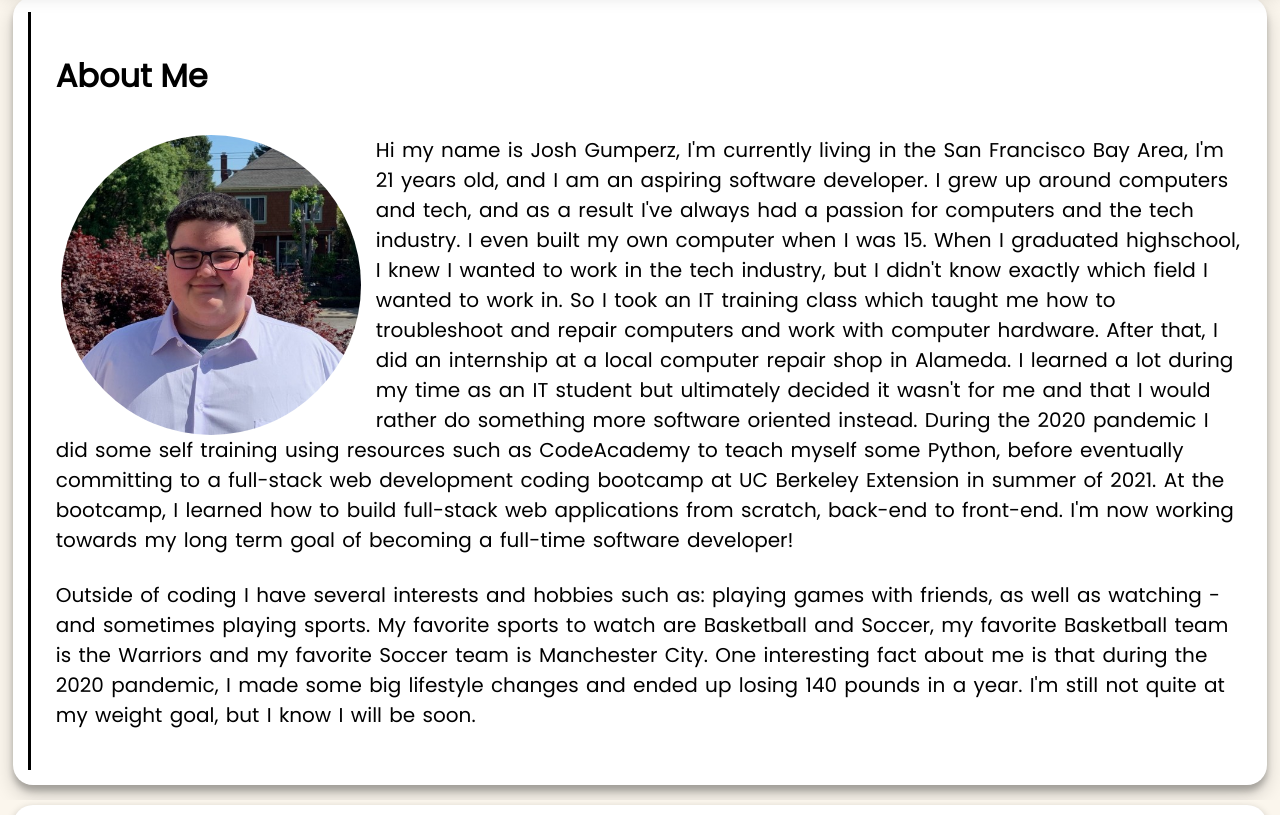
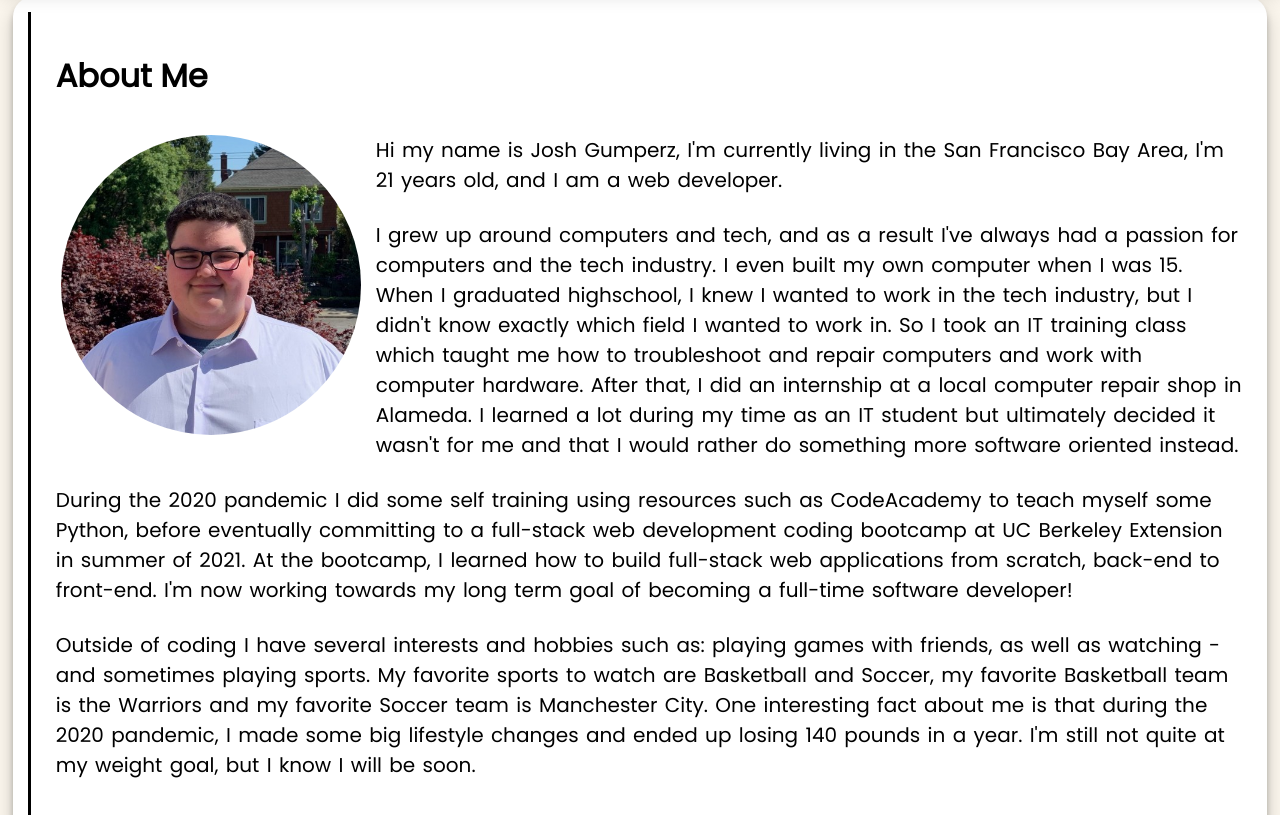
Before and after one commit to JoshGumperz/Portfolio, a React (Create React App) app: page /about in a window 1280 px wide. Shown: the part 598-1413 px from the top of the page. Built offline with nearby package versions, Linux system fonts and the light colour scheme.

Commit message:
added more paragraphs to about me text

```diff
--- a/src/pages/About/index.js
+++ b/src/pages/About/index.js
@@ -26,7 +26,13 @@ function About({scrollToSection}) {
                     <h2 className="about-h2">About Me</h2>
                     <img src={`${process.env.PUBLIC_URL}/assets/Images/Linked-In-Profile-Photo.jpg`} className="about-img" alt="Headshot"/>
                     <p className="about-text">
-                    Hi my name is Josh Gumperz, I'm currently living in the San Francisco Bay Area, I'm {getAge('03/10/2001')} years old, and I am an aspiring software developer. I grew up around computers and tech, and as a result I've always had a passion for computers and the tech industry. I even built my own computer when I was 15. When I graduated highschool, I knew I wanted to work in the tech industry, but I didn't know exactly which field I wanted to work in. So I took an IT training class which taught me how to troubleshoot and repair computers and work with computer hardware. After that, I did an internship at a local computer repair shop in Alameda. I learned a lot during my time as an IT student but ultimately decided it wasn't for me and that I would rather do something more software oriented instead. During the 2020 pandemic I did some self training using resources such as CodeAcademy to teach myself some Python, before eventually committing to a full-stack web development coding bootcamp at UC Berkeley Extension in summer of 2021. At the bootcamp, I learned how to build full-stack web applications from scratch, back-end to front-end. I'm now working towards my long term goal of becoming a full-time software developer!
+                    Hi my name is Josh Gumperz, I'm currently living in the San Francisco Bay Area, I'm {getAge('03/10/2001')} years old, and I am a web developer.
+                    </p>
+                    <p className="about-text">
+                    I grew up around computers and tech, and as a result I've always had a passion for computers and the tech industry. I even built my own computer when I was 15. When I graduated highschool, I knew I wanted to work in the tech industry, but I didn't know exactly which field I wanted to work in. So I took an IT training class which taught me how to troubleshoot and repair computers and work with computer hardware. After that, I did an internship at a local computer repair shop in Alameda. I learned a lot during my time as an IT student but ultimately decided it wasn't for me and that I would rather do something more software oriented instead.
+                    </p>
+                    <p className="about-text">
+                    During the 2020 pandemic I did some self training using resources such as CodeAcademy to teach myself some Python, before eventually committing to a full-stack web development coding bootcamp at UC Berkeley Extension in summer of 2021. At the bootcamp, I learned how to build full-stack web applications from scratch, back-end to front-end. I'm now working towards my long term goal of becoming a full-time software developer!
                     </p>
                     <p className="about-text">
                     Outside of coding I have several interests and hobbies such as: playing games with friends, as well as watching - and sometimes playing sports. My favorite sports to watch are Basketball and Soccer, my favorite Basketball team is the Warriors and my favorite Soccer team is Manchester City. One interesting fact about me is that during the 2020 pandemic, I made some big lifestyle changes and ended up losing 140 pounds in a year. I'm still not quite at my weight goal, but I know I will be soon.
```
